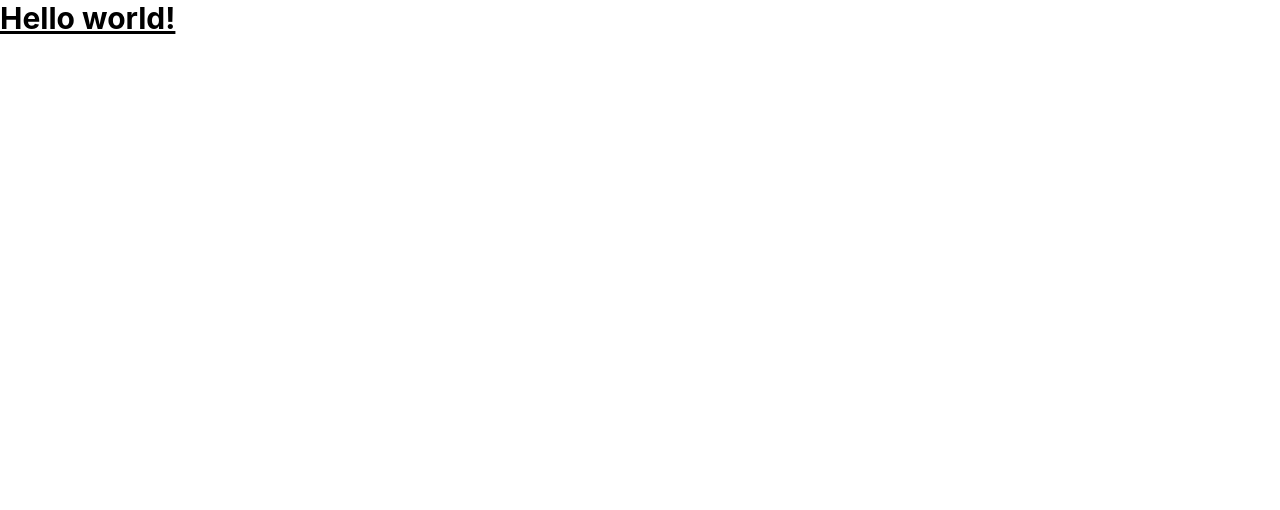
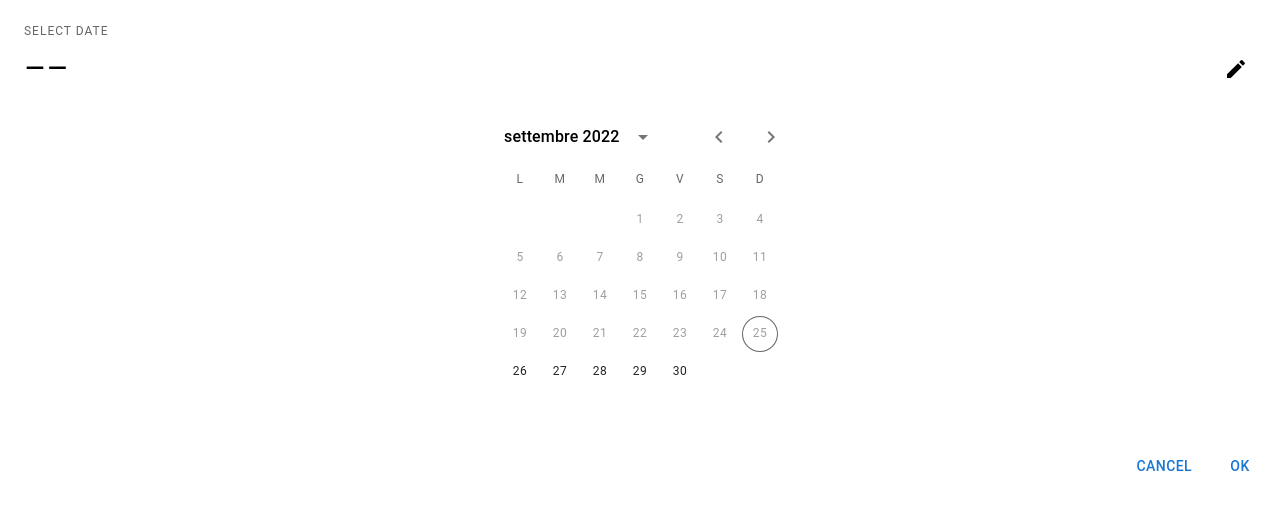
Before and after one commit to squalonero/booking-pc, a React (Create React App) app: page / in a window 1280 px wide. Shown: the top 510 px of the page. Built offline with nearby package versions, Linux system fonts and the light colour scheme; a web font is replaced by a local one.

Commit message:
Material, dayjs install, Datepicker initial setup

```diff
--- a/package.json
+++ b/package.json
@@ -3,12 +3,18 @@
   "version": "0.1.0",
   "private": true,
   "dependencies": {
+    "@date-io/dayjs": "^2.15.0",
+    "@emotion/react": "^11.10.0",
+    "@emotion/styled": "^11.10.0",
+    "@mui/material": "^5.10.1",
+    "@mui/x-date-pickers": "^5.0.0-beta.5",
     "@reduxjs/toolkit": "^1.8.3",
     "@testing-library/jest-dom": "^5.16.4",
     "@testing-library/react": "^13.3.0",
     "@testing-library/user-event": "^13.5.0",
     "@types/jest": "^27.5.2",
     "@types/node": "^16.11.47",
+    "dayjs": "^1.11.5",
     "react": "^18.2.0",
     "react-dom": "^18.2.0",
     "react-redux": "^8.0.2",
--- a/src/App.tsx
+++ b/src/App.tsx
@@ -1,11 +1,42 @@
-function App() {
+import { TextField } from '@mui/material'
+import { LocalizationProvider, StaticDatePicker } from '@mui/x-date-pickers'
+import { AdapterDayjs } from '@mui/x-date-pickers/AdapterDayjs'
+import dayjs from 'dayjs'
+import it from 'dayjs/locale/it'
+import { bookingActions } from 'features/booking/reducer'
+import { selectSelectedDate } from 'features/booking/selectors'
+import { useCallback } from 'react'
+import { useDispatch, useSelector } from 'react-redux'
+
+export const App = () => {
+  const dispatch = useDispatch()
+  const selectedDate = useSelector(selectSelectedDate)
+
+  const handleChange = useCallback(
+    (value: Date | null) => {
+      console.log('clicked', value)
+      if (!value) dispatch(bookingActions.resetSelectedDate())
+      else dispatch(bookingActions.setSelectedDate(value.toISOString()))
+    },
+    [dispatch]
+  )
+
+  const tomorrow = dayjs().add(0, 'day').toDate()
+
   return (
-    <div className="App">
-      <div className="container">
-        <h1 className="text-3xl font-bold underline">Hello world!</h1>
+    <LocalizationProvider adapterLocale={it} dateAdapter={AdapterDayjs}>
+      <div className="App">
+        <div className="container">
+          <StaticDatePicker<Date>
+            orientation="portrait"
+            openTo="day"
+            value={selectedDate}
+            onChange={handleChange}
+            shouldDisableDate={(date) => date < tomorrow}
+            renderInput={(params) => <TextField {...params} />}
+          />
+        </div>
       </div>
-    </div>
+    </LocalizationProvider>
   )
 }
-
-export default App
--- /dev/null
+++ b/src/features/booking/reducer.ts
@@ -0,0 +1,25 @@
+import { createSlice, PayloadAction } from '@reduxjs/toolkit'
+
+type BookingState = {
+  selectedDate: string | null
+}
+
+const initialState: BookingState = {
+  selectedDate: null
+}
+
+const BookigSlice = createSlice({
+  name: 'booking',
+  initialState,
+  reducers: {
+    setSelectedDate: (state, { payload }: PayloadAction<string>) => {
+      state.selectedDate = payload
+    },
+    resetSelectedDate: (state) => {
+      state.selectedDate = null
+    }
+  }
+})
+
+export const bookingActions = BookigSlice.actions
+export const bookingReducer = BookigSlice.reducer
--- /dev/null
+++ b/src/features/booking/selectors.ts
@@ -0,0 +1,10 @@
+import { createSelector } from '@reduxjs/toolkit'
+import dayjs from 'dayjs'
+import { RootState } from 'features/store'
+
+// restringiamo il selettore alla fetta di stato 'Booking'
+const selectBooking = ({ booking }: RootState) => booking
+
+export const selectSelectedDate = createSelector(selectBooking, ({ selectedDate }) =>
+  dayjs(selectedDate).toDate()
+)
--- a/src/features/store.ts
+++ b/src/features/store.ts
@@ -1,7 +1,10 @@
 import { configureStore } from '@reduxjs/toolkit'
+import { bookingReducer } from './booking/reducer'
 
+// Create the store builded with all slices
+// this rootReducer contains all the 'mini' reducers
 const rootReducer = {
-  // map reducers
+  booking: bookingReducer
 }
 
 export const store = configureStore({
--- a/src/index.tsx
+++ b/src/index.tsx
@@ -1,7 +1,7 @@
 import { store } from 'features/store'
 import ReactDOM from 'react-dom/client'
 import { Provider } from 'react-redux'
-import App from './App'
+import { App } from './App'
 import reportWebVitals from './reportWebVitals'
 import './index.css'
 
```
Also changed, not shown: 2 other files (tests, documents, lock files or other folders).
